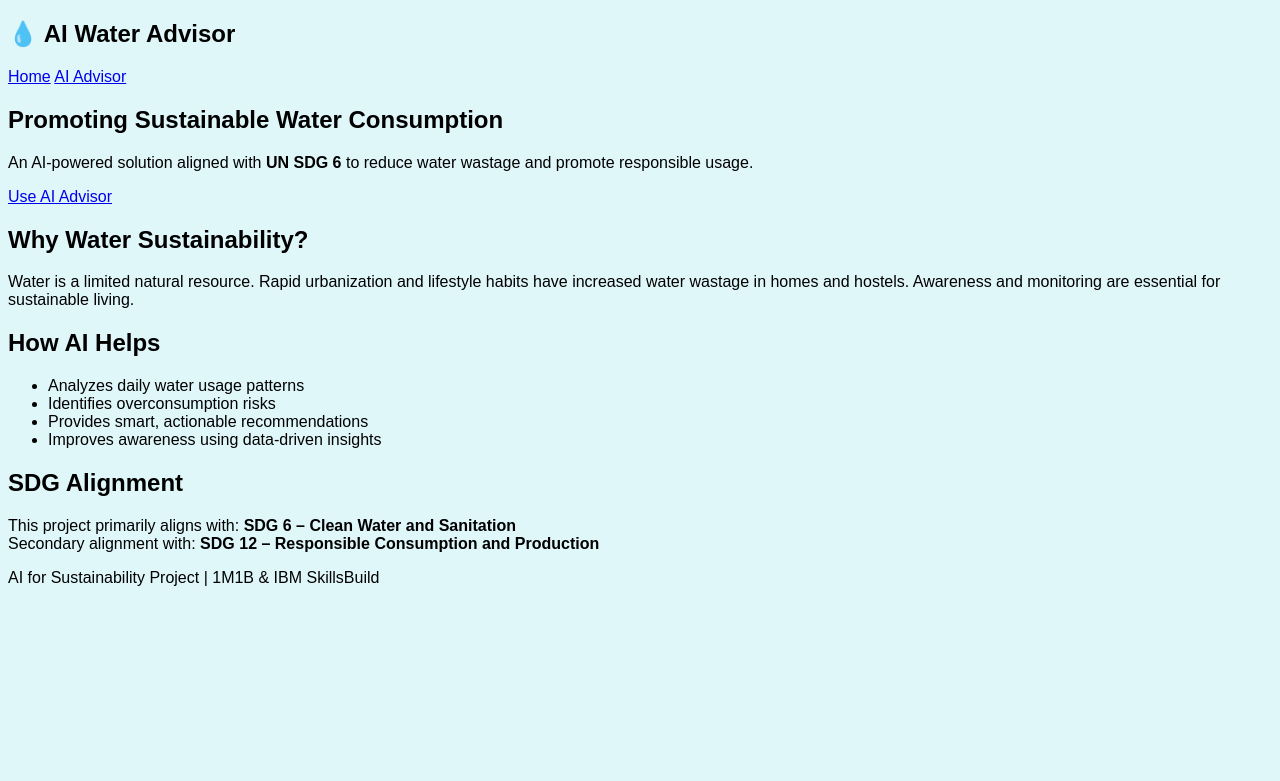
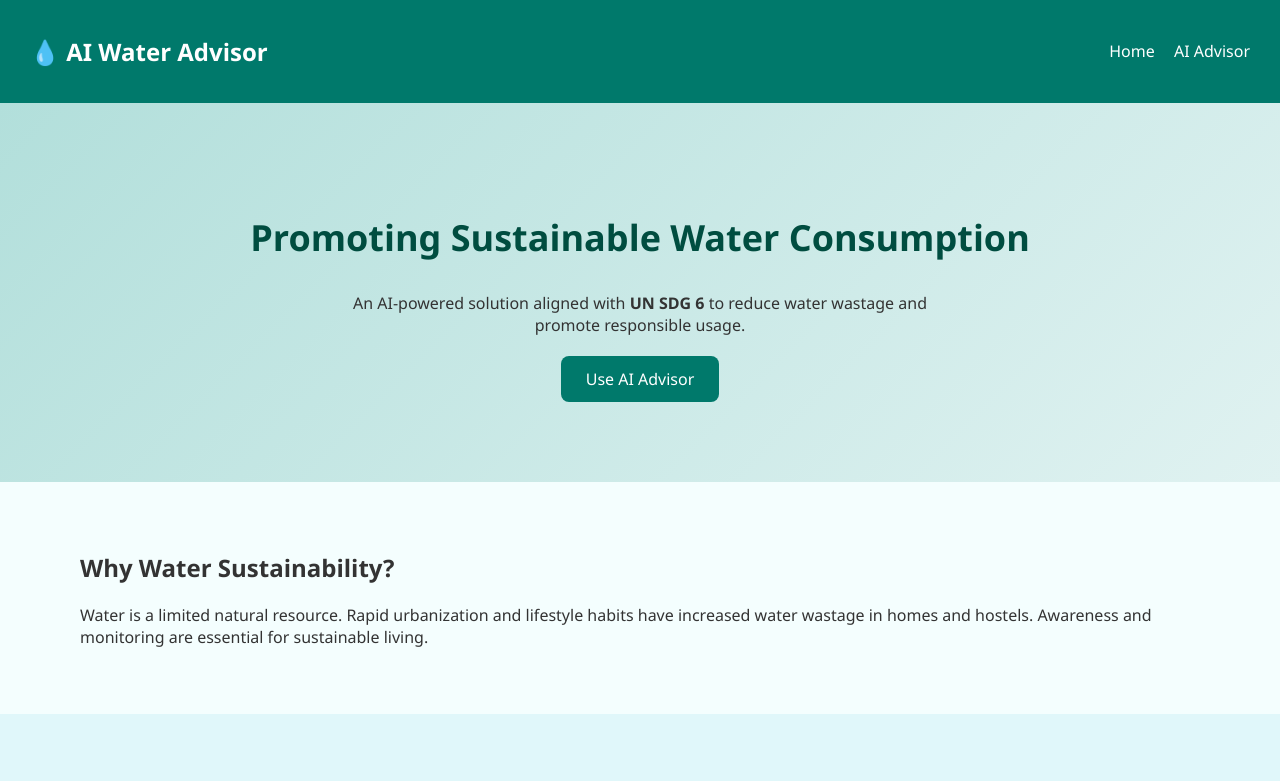
Before and after one commit to Lohith-K19/AI-Water-Usage-Advisor, a plain HTML site: page index.html in a window 1280 px wide. Shown: the top 781 px of the page. Drawn offline with Linux system fonts and the light colour scheme.

Commit message:
Update style.css

```diff
--- a/style.css
+++ b/style.css
@@ -1,40 +1,93 @@
 body {
-    font-family: Arial, sans-serif;
-    background-color: #e0f7fa;
+    margin: 0;
+    font-family: 'Segoe UI', sans-serif;
+    background: #f4fefe;
+    color: #333;
+}
+
+.navbar {
+    background: #00796b;
+    color: white;
+    padding: 15px 30px;
+    display: flex;
+    justify-content: space-between;
+    align-items: center;
+}
+
+.navbar a {
+    color: white;
+    margin-left: 15px;
+    text-decoration: none;
+    font-weight: 500;
+}
+
+.hero {
+    text-align: center;
+    padding: 80px 20px;
+    background: linear-gradient(135deg, #b2dfdb, #e0f2f1);
+}
+
+.hero h1 {
+    font-size: 36px;
+    color: #004d40;
+}
+
+.hero p {
+    max-width: 600px;
+    margin: auto;
+}
+
+.btn {
+    display: inline-block;
+    margin-top: 20px;
+    padding: 12px 25px;
+    background: #00796b;
+    color: white;
+    border-radius: 8px;
+    text-decoration: none;
+}
+
+.section {
+    padding: 50px 80px;
+}
+
+.section.light {
+    background: #e0f7fa;
 }
 
 .container {
     width: 400px;
-    margin: 50px auto;
-    background-color: white;
-    padding: 20px;
-    border-radius: 10px;
+    margin: 40px auto;
+    background: white;
+    padding: 25px;
+    border-radius: 12px;
+    box-shadow: 0 10px 25px rgba(0,0,0,0.1);
 }
 
-input {
+input, button {
     width: 100%;
-    padding: 8px;
-    margin-top: 8px;
+    padding: 10px;
+    margin-top: 10px;
 }
 
 button {
-    width: 100%;
-    padding: 10px;
-    margin-top: 12px;
-    background-color: #00796b;
+    background: #00796b;
     color: white;
     border: none;
+    border-radius: 8px;
     cursor: pointer;
-}
-
-button:hover {
-    background-color: #004d40;
 }
 
 #result {
     margin-top: 20px;
-    padding: 10px;
-    border: 2px solid #00796b;
-    color: #004d40;
-    background-color: #e0f2f1;
+    padding: 12px;
+    border-radius: 8px;
+    display: none;
 }
+
+footer {
+    text-align: center;
+    padding: 15px;
+    background: #004d40;
+    color: white;
+}
```
